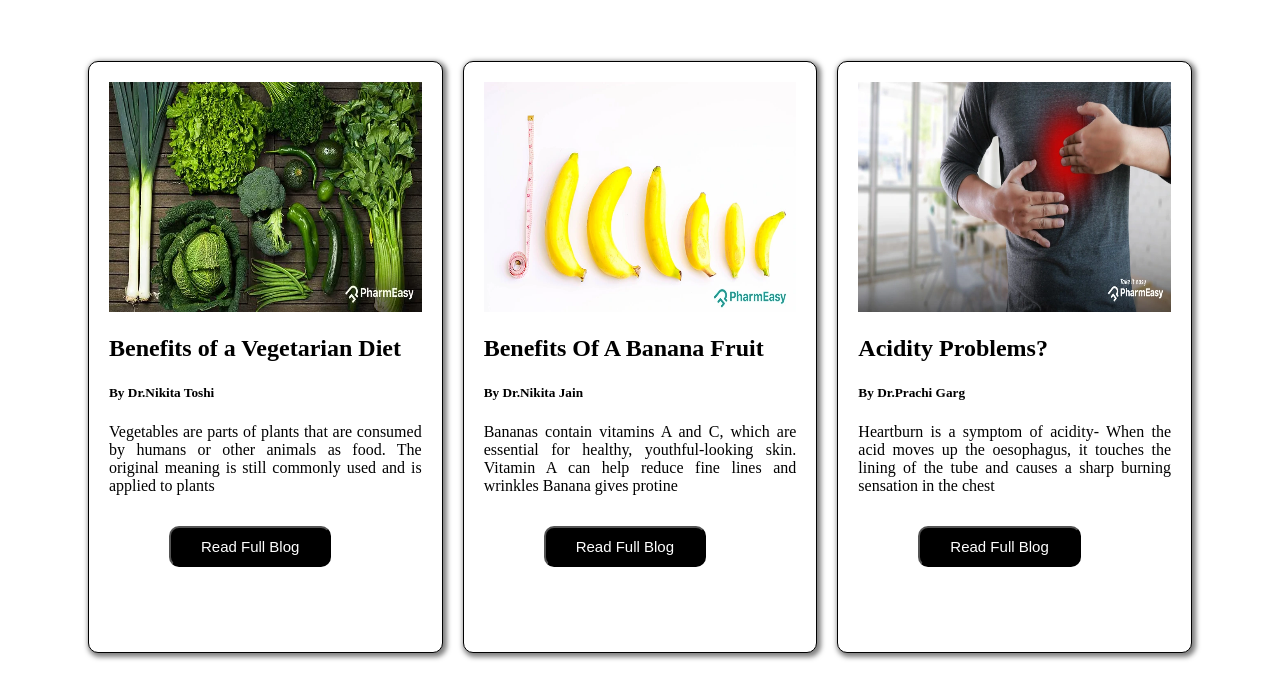
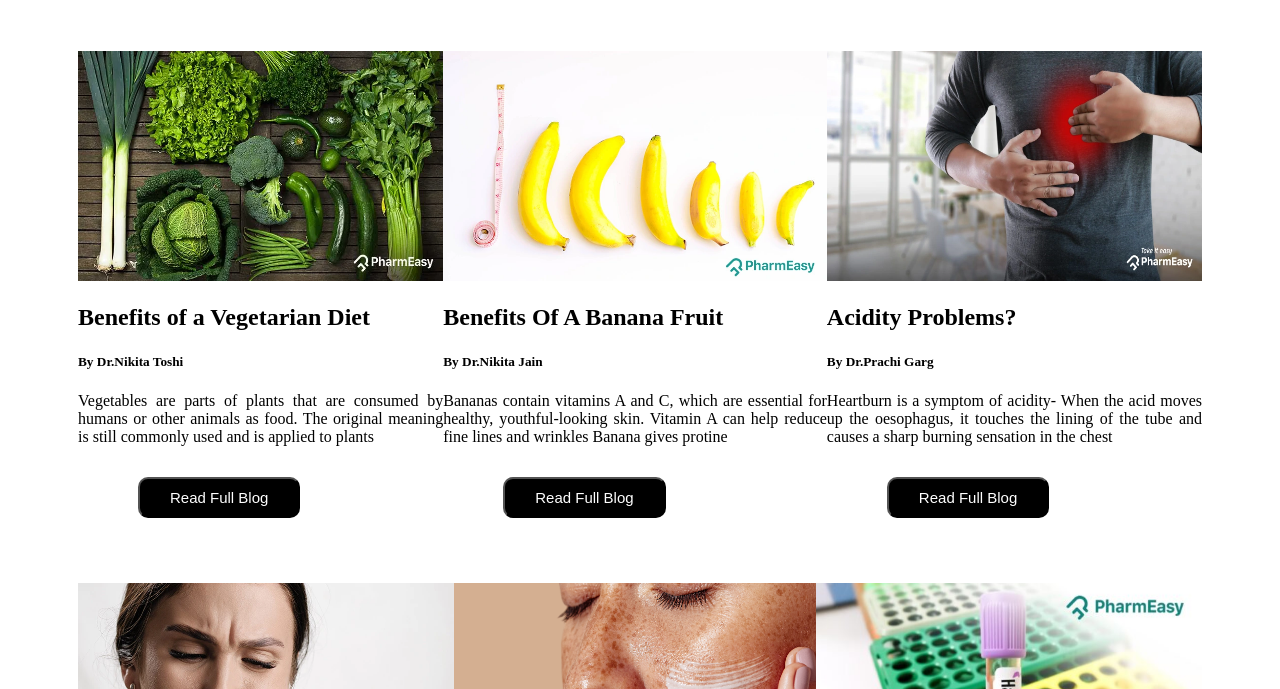
Before and after one commit to rupajagtap/assignment18, a plain HTML site: page index.html in a window 1280 px wide. Shown: the part 111-800 px from the top of the page. Drawn offline with Linux system fonts and the light colour scheme; a web font is replaced by a local one.

Commit message:
main css removed

```diff
--- a/index.html
+++ b/index.html
@@ -26,16 +26,7 @@ flex-direction: row;
 justify-content: space-around;
 }
 
-.blogs-main{
-height: 550px;
-width: 400px;
-margin:10px;
-padding:20px;
-border: 1px solid;
-border-radius: 10px;
-background-color: white;
-box-shadow: 2px 2px 5px 2px rgba(0, 0, 0, 0.5);
-}
+
 .blogs-main:hover{
   border-radius: 10%;
   background-color:rgb(198, 242, 227);
```
